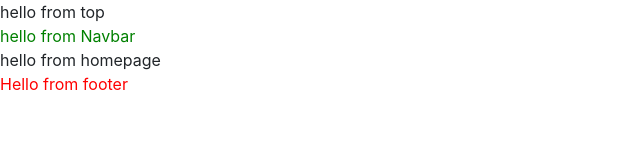
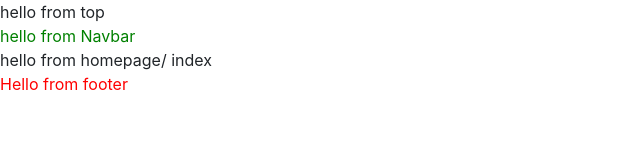
Before and after one commit to Suray54/institution, a Gatsby site: page / in a window 1280 px wide. Shown: the full height of the page, 0-640 px from the left. Built offline with nearby package versions, Linux system fonts and the light colour scheme; Gatsby itself is replaced by a stand-in of ours.

Commit message:
again trying

```diff
--- a/src/pages/index.jsx
+++ b/src/pages/index.jsx
@@ -2,5 +2,5 @@ import React from "react"
 import Layouts from "../components/layouts/layouts.components"
 
 export default function Home() {
-  return <Layouts>hello from homepage</Layouts>
+  return <Layouts>hello from homepage/ index</Layouts>
 }
```
